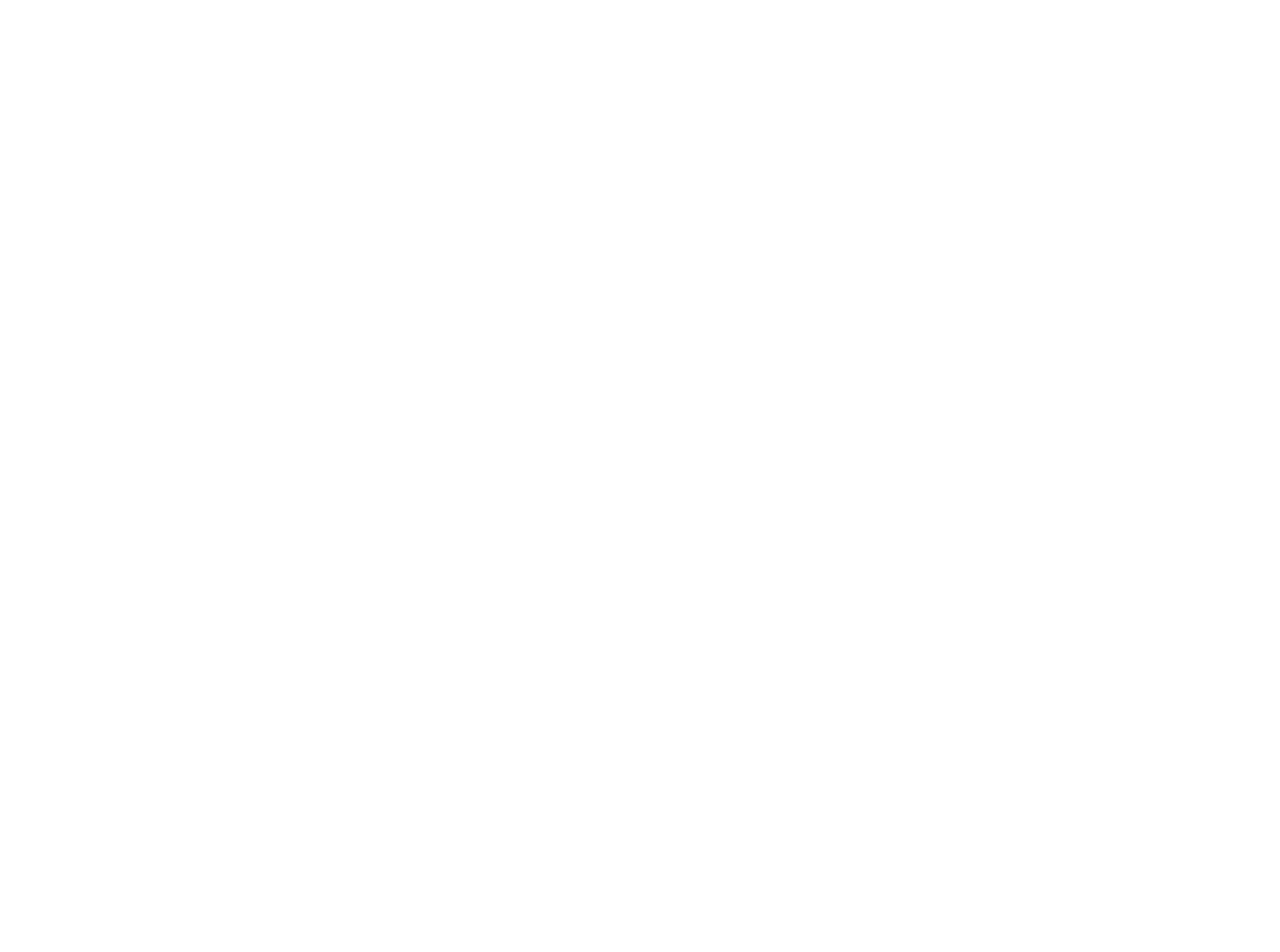
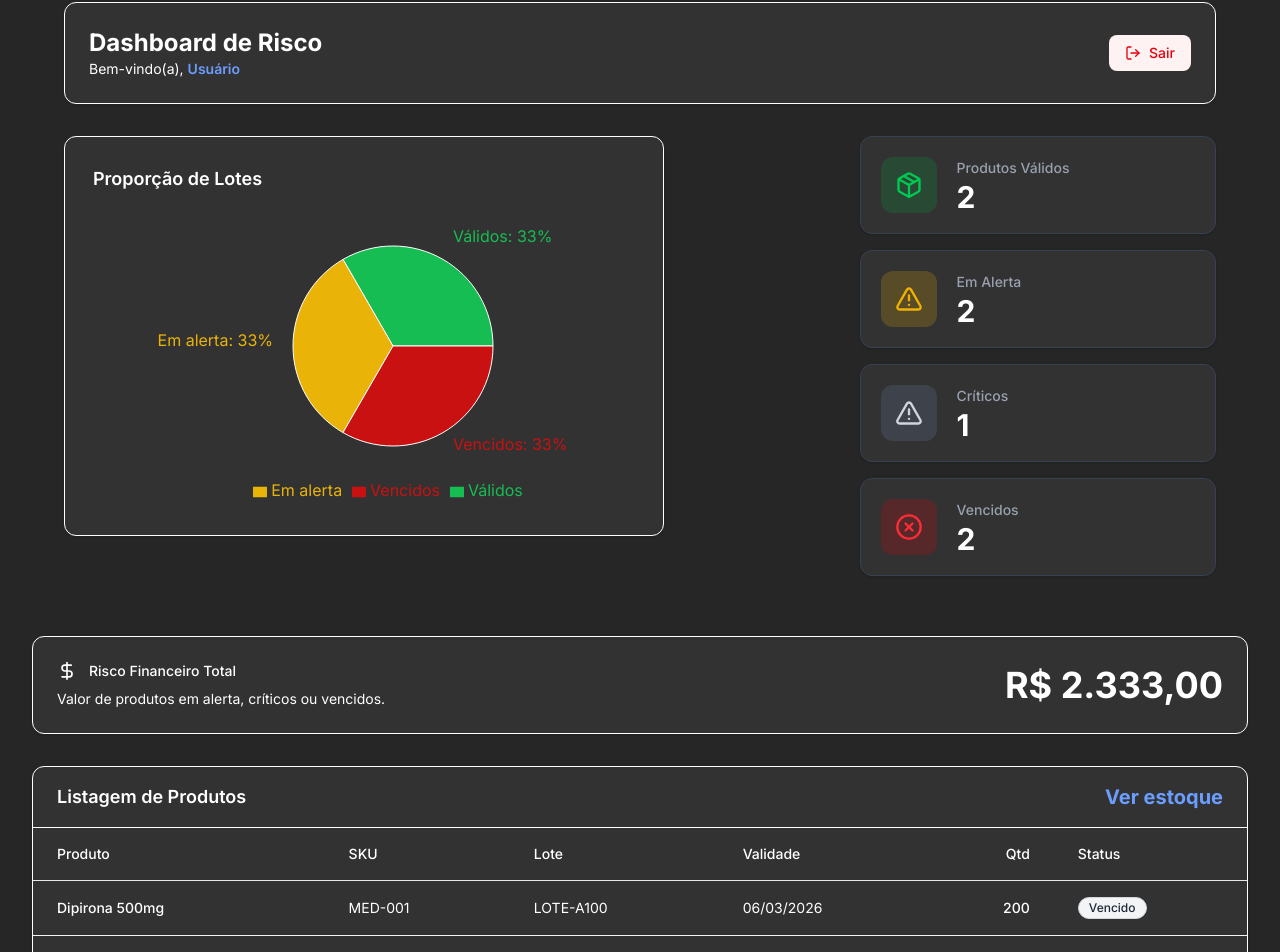
Before and after one commit to cnrnival/smart-inventory, a Next.js app: page / in a window 1280 px wide. Before the commit this address had no page. Shown: the part 90-1042 px from the top of the page. Before the commit the page ends 800 px from the top, so only its background shows below. Built offline with nearby package versions, Linux system fonts and the light colour scheme.

Commit message:
página inicial atualizado com o dashboard

```diff
--- a/src/app/page.tsx
+++ b/src/app/page.tsx
@@ -1,87 +1,250 @@
 'use client';
 
+// ==================================================
+// ARQUIVO: src/app/dashboard/page.tsx
+// DESCRIÇÃO: Dashboard principal da aplicação. Exibe
+// cards de resumo, gráficos (em desenvolvimento) e
+// tabela de lotes. Consome os hooks useInventory e useAuth.
+// ==================================================
 
+import { useRouter } from 'next/navigation';
+import { useInventory } from '@/hooks/useInventory';
+import { useTestAuth } from '@/hooks/test_auth';
+import { StatusBadge } from '@/components/StatusBadge';
+import { Package, AlertTriangle, XCircle, DollarSign, LogOut } from 'lucide-react';
 import Link from 'next/link';
+// Placeholder para gráficos (serão implementados pela Pessoa B)
+import {
+  PieChart, Pie, Cell, Tooltip, Legend, ResponsiveContainer,
+  BarChart, Bar, XAxis, YAxis, CartesianGrid
+} from 'recharts';
+
+// Constante de cores para o gráfico de pizza
+const COLORS = ['#15bd53', '#eab308', '#ca1111'];
+
+export default function DashboardPage() {
+  const router = useRouter();
+  const { products, batches, expiredBatches, nearExpiryBatches, validBatches, financialRisk, isLoading } = useInventory();
+  // const { findUserByEmail } = useTestAuth(); // será usado após implementar login real
 
 
-import { useRouter, redirect } from 'next/navigation';
-import { ShieldCheck, Leaf, BarChart3 } from 'lucide-react';
-import { StatusBadge } from '@/components/StatusBadge';
-import { useInventory } from '@/hooks/useInventory';
-import { useState } from 'react';
-import { useTestAuth } from '../hooks/test_auth';
 
-const features = [
-  {
-    icon: ShieldCheck, // icon: o componente do ícone (importado acima).
-    title: 'Controle Preventivo',
-    desc: 'Alertas automáticos antes do vencimento dos produtos.',
-  },
-  {
-    icon: Leaf,
-    title: 'Redução de Desperdício',
-    desc: 'Lógica FEFO garante saída dos produtos mais próximos do vencimento.',
-  },
-  {
-    icon: BarChart3,
-    title: 'Visão Financeira',
-    desc: 'Estimativa de risco financeiro por produtos em perigo.',
-  },
-];
+  // Obter nome do usuário logado (mock enquanto não há autenticação real)
+  const userName = 'Usuário'; // substituir por dados do usuário real
 
-export default function Home() {
+  // Função auxiliar para obter nome do produto pelo ID
+  const getProductName = (productId: string) =>
+    products.find(p => p.id === productId)?.name ?? 'Produto não encontrado';
 
-const {isAuthenticated, logoff} = useTestAuth();
+  // Função auxiliar para obter SKU do produto
+  const getProductSku = (productId: string) =>
+    products.find(p => p.id === productId)?.sku ?? '—';
 
-  if (!isAuthenticated) {
-    redirect('/welcome');
+  const handleLogout = () => {
+    // Implementar logout (limpar token, redirecionar)
+    router.push('/login');
+  };
+
+  if (isLoading) {
+    return (
+      <div className="flex min-h-screen items-center justify-center bg-background text-white bg-[#262626]">
+        <p className="animate-pulse text-lg font-medium">Carregando dashboard...</p>
+      </div>
+    );
   }
 
+  const pieData = [
+    { name: 'Válidos', value: validBatches.length },
+    { name: 'Em alerta', value: nearExpiryBatches.length },
+    { name: 'Vencidos', value: expiredBatches.length },
+  ];
 
-  const products = [
-     { id: 1, name: 'Produto 1', expiryDate: '2026-03-26' },
-     { id: 2, name: 'Produto 2', expiryDate: '2023-03-26' },
-     { id: 3, name: 'Produto 3', expiryDate: '2023-03-26' },
-     { id: 4, name: 'Produto 4', expiryDate: '2023-03-26' },
-     { id: 5, name: 'Produto 5', expiryDate: '2023-03-26' },
-     { id: 6, name: 'Produto 6', expiryDate: '2023-03-26' },
-     { id: 7, name: 'Produto 7', expiryDate: '2023-03-26' },
-     { id: 8, name: 'Produto 8', expiryDate: '2023-03-26' },
-     { id: 9, name: 'Produto 9', expiryDate: '2023-03-26' }
-    ];
+  const barData = products.map(product => {
+    const productBatches = batches.filter(b => b.productId === product.id);
+    return {
+      name: product.name,
+      validos: productBatches.filter(b => b.status === 'valid').reduce((acc, b) => acc + b.quantity, 0),
+      alerta: productBatches.filter(b => b.status === 'alert').reduce((acc, b) => acc + b.quantity, 0),
+      vencidos: productBatches.filter(b => b.status === 'expired' || b.status === 'critical').reduce((acc, b) => acc + b.quantity, 0),
+    };
+  }).filter(data => data.validos > 0 || data.alerta > 0 || data.vencidos > 0);
 
   return (
-    <div className="w-full md:h-[calc(100vh-60px)] sm:min-h-screen flex flex-col text-white bg-[#262626]">
+    <div className="min-h-screen bg-background p-4 md:p-8 text-white bg-[#262626]">
+      <div className="mx-auto max-w-6xl space-y-8">
+        {/* Cabeçalho */}
+        <header className="flex flex-col items-start justify-between gap-4 rounded-xl border bg-third p-6 shadow-sm sm:flex-row sm:items-center bg-[#323232]">
+          <div>
+            <h1 className="text-2xl font-bold">Dashboard de Risco</h1>
+            <p className="text-sm">
+              Bem-vindo(a), <span className="font-semibold text-[#6b9dff]">{userName}</span>
+            </p>
+          </div>
+          <button
+            onClick={handleLogout}
+            className="inline-flex items-center gap-2 rounded-lg bg-red-50 px-4 py-2 text-sm font-medium text-red-600 transition-colors hover:bg-red-100"
+          >
+            <LogOut size={16} />
+            Sair
+          </button>
+        </header>
+        {/*Gráfico em pizza */}
+        <div className='flex flex-row justify-between h-[500px]'>
+          {batches.length > 0 && (
+            <div className="grid grid-cols-1 w-[1500px] lg:grid-cols-2 gap-8">
+              <div className="rounded-xl border bg-third p-7 shadow-sm h-[400px] flex flex-col bg-[#323232] w-[600px]">
+                <h2 className="text-lg font-semibold mb-4">Proporção de Lotes</h2>
+                <div className='flex-1 min-h-0 w-[600px]'>
+                  <ResponsiveContainer width="100%" height="100%">
+                    <PieChart>
+                      <Pie
 
-      <div className="container w-full flex justify-center py-10 mx-auto">
+                        data={pieData}
+                        cx="50%"
+                        cy="50%"
+                        labelLine={false}
+                        label={({ name, percent }) => (percent && percent > 0 && name) ? `${name}: ${(percent * 100).toFixed(0)}%` : ''}
+                        outerRadius={100}
+                        dataKey="value"
+                      >
+                        {pieData.map((entry, index) => (
+                          <Cell key={`cell-${index}`} fill={COLORS[index % COLORS.length]} />
+                        ))}
+                      </Pie>
+                      <Tooltip formatter={(value) => [`${value} lotes`, 'Quantidade']} />
+                      <Legend />
+                    </PieChart>
+                  </ResponsiveContainer>
+                </div>
+              </div>
+            </div>
+          )}
 
-  <div className="w-full bg-third rounded-xl flex flex-col mb-4 bg-[#323232]">
+          {/* Cards de resumo */}
+          <div className="w-full lg:w-7/12 flex flex-col gap-4">
+            {/* Card: Produtos Válidos */}
+            <div className="flex items-center rounded-xl border border-gray-700 bg-[#323232] p-5 shadow-sm">
+              <div className="mr-5 flex h-14 w-14 flex-shrink-0 items-center justify-center rounded-xl bg-green-600/20 text-green-500">
+                <Package size={28} />
+              </div>
+              <div className="flex flex-col">
+                <p className="text-sm font-medium text-gray-400">Produtos Válidos</p>
+                <p className="mt-1 text-3xl font-bold leading-none text-white">{validBatches.length}</p>
+              </div>
+            </div>
 
-    <div className="w-full h-[40px] bg-primary rounded-t-xl flex items-center justify-between px-4 bg-[#6b9dff]">
-      <h2 className="text-md font-semibold text-white/80">
-        Produtos próximos do vencimento
-      </h2>
+            {/* Card: Em Alerta */}
+            <div className="flex items-center rounded-xl border border-gray-700 bg-[#323232] p-5 shadow-sm">
+              <div className="mr-5 flex h-14 w-14 flex-shrink-0 items-center justify-center rounded-xl bg-yellow-500/20 text-yellow-500">
+                <AlertTriangle size={28} />
+              </div>
+              <div className="flex flex-col">
+                <p className="text-sm font-medium text-gray-400">Em Alerta</p>
+                <p className="mt-1 text-3xl font-bold leading-none text-white">{nearExpiryBatches.length}</p>
+              </div>
+            </div>
 
-      <Link href="/products">Ver tudo</Link>
-    </div>
+            {/* Card: Críticos */}
+            <div className="flex items-center rounded-xl border border-gray-700 bg-[#323232] p-5 shadow-sm">
+              <div className="mr-5 flex h-14 w-14 flex-shrink-0 items-center justify-center rounded-xl bg-gray-600/50 text-gray-300">
+                <AlertTriangle size={28} />
+              </div>
+              <div className="flex flex-col">
+                <p className="text-sm font-medium text-gray-400">Críticos</p>
+                <p className="mt-1 text-3xl font-bold leading-none text-white">
+                  {batches.filter(b => b.status === 'critical').length}
+                </p>
+              </div>
+            </div>
 
-    <div className="w-full flex overflow-x-auto gap-4 p-3 hide-scrollbar">
+            {/* Card: Vencidos */}
+            <div className="flex items-center rounded-xl border border-gray-700 bg-[#323232] p-5 shadow-sm">
+              <div className="mr-5 flex h-14 w-14 flex-shrink-0 items-center justify-center rounded-xl bg-red-600/20 text-red-500">
+                <XCircle size={28} />
+              </div>
+              <div className="flex flex-col">
+                <p className="text-sm font-medium text-gray-400">Vencidos</p>
+                <p className="mt-1 text-3xl font-bold leading-none text-white">{expiredBatches.length}</p>
+              </div>
+            </div>
 
-      {products.map((product) => (
-        <div
-          key={product.id}
-          className="w-[200px] h-[200px] flex-shrink-0 p-4 bg-fourth
-          flex flex-col items-center justify-center rounded-lg shadow-md bg-[#424242]">
-          <h3>{product.name}</h3>
-          <span className="text-red-400">Vence em um dia</span>
+          </div>
         </div>
-      ))}
+      </div>
 
-    </div>
-  </div>
+      {/* Card de Risco Financeiro */}
 
-</div>
+      <div className="rounded-xl border bg-third p-6 shadow-sm flex flex-col sm:flex-row sm:items-center sm:justify-between gap-4 bg-[#323232] mb-8">
+        <div>
+          <div className="flex items-center gap-3 mb-2">
+            <DollarSign size={20} />
+            <h3 className="text-sm font-medium ">Risco Financeiro Total</h3>
+          </div>
+          <p className="text-sm ">
+            Valor de produtos em alerta, críticos ou vencidos.
+          </p>
+        </div>
+        <p className="text-4xl font-bold">
+          {new Intl.NumberFormat('pt-BR', { style: 'currency', currency: 'BRL' }).format(financialRisk)}
+        </p>
+      </div>
 
-    </div>
+      {/* Tabela de lotes */}
+      <div className="rounded-xl border bg-third shadow-sm overflow-hidden bg-[#323232]">
+        <div className="border-b px-6 py-4 flex justify-between flex-row">
+          <h2 className="text-lg font-semibold">Listagem de Produtos</h2>
+          <Link href="/inventory" className="flex items-center gap-2 text-xl font-bold text-primary text-[#6b9dff]">
+           Ver estoque
+          </Link>
+
+        </div>
+
+        <div className="overflow-x-auto">
+          <table className="w-full text-left text-sm">
+            <thead className="border-b border-gray-200">
+              <tr>
+                <th className="whitespace-nowrap px-6 py-4 font-medium">Produto</th>
+                <th className="whitespace-nowrap px-6 py-4 font-medium">SKU</th>
+                <th className="whitespace-nowrap px-6 py-4 font-medium">Lote</th>
+                <th className="whitespace-nowrap px-6 py-4 font-medium">Validade</th>
+                <th className="whitespace-nowrap px-6 py-4 text-right font-medium">Qtd</th>
+                <th className="whitespace-nowrap px-6 py-4 font-medium">Status</th>
+              </tr>
+            </thead>
+            <tbody className="divide-y divide-gray-100">
+              {batches.length === 0 ? (
+                <tr>
+                  <td colSpan={6} className="px-6 py-8 text-center ">
+                    Nenhum lote cadastrado no momento.
+                  </td>
+                </tr>
+              ) : (
+                batches
+                  .sort((a, b) => new Date(a.expiryDate).getTime() - new Date(b.expiryDate).getTime())
+                  .map((batch) => (
+                    <tr key={batch.id} className="transition-colors hover:bg-background hover:bg-[][#424242]">
+                      <td className="whitespace-nowrap px-6 py-4 font-medium ">
+                        {getProductName(batch.productId)}
+                      </td>
+                      <td className="whitespace-nowrap px-6 py-4">
+                        {getProductSku(batch.productId)}
+                      </td>
+                      <td className="whitespace-nowrap px-6 py-4">{batch.batchCode}</td>
+                      <td className="whitespace-nowrap px-6 py-4">
+                        {new Date(batch.expiryDate).toLocaleDateString('pt-BR', { timeZone: 'UTC' })}
+                      </td>
+                      <td className="whitespace-nowrap px-6 py-4 text-right font-medium">{batch.quantity}</td>
+                      <td className="whitespace-nowrap px-6 py-4">
+                        <StatusBadge status={batch.status} />
+                      </td>
+                    </tr>
+                  ))
+              )}
+            </tbody>
+          </table>
+        </div>
+      </div>
+    </div >
+
   );
 }
```
